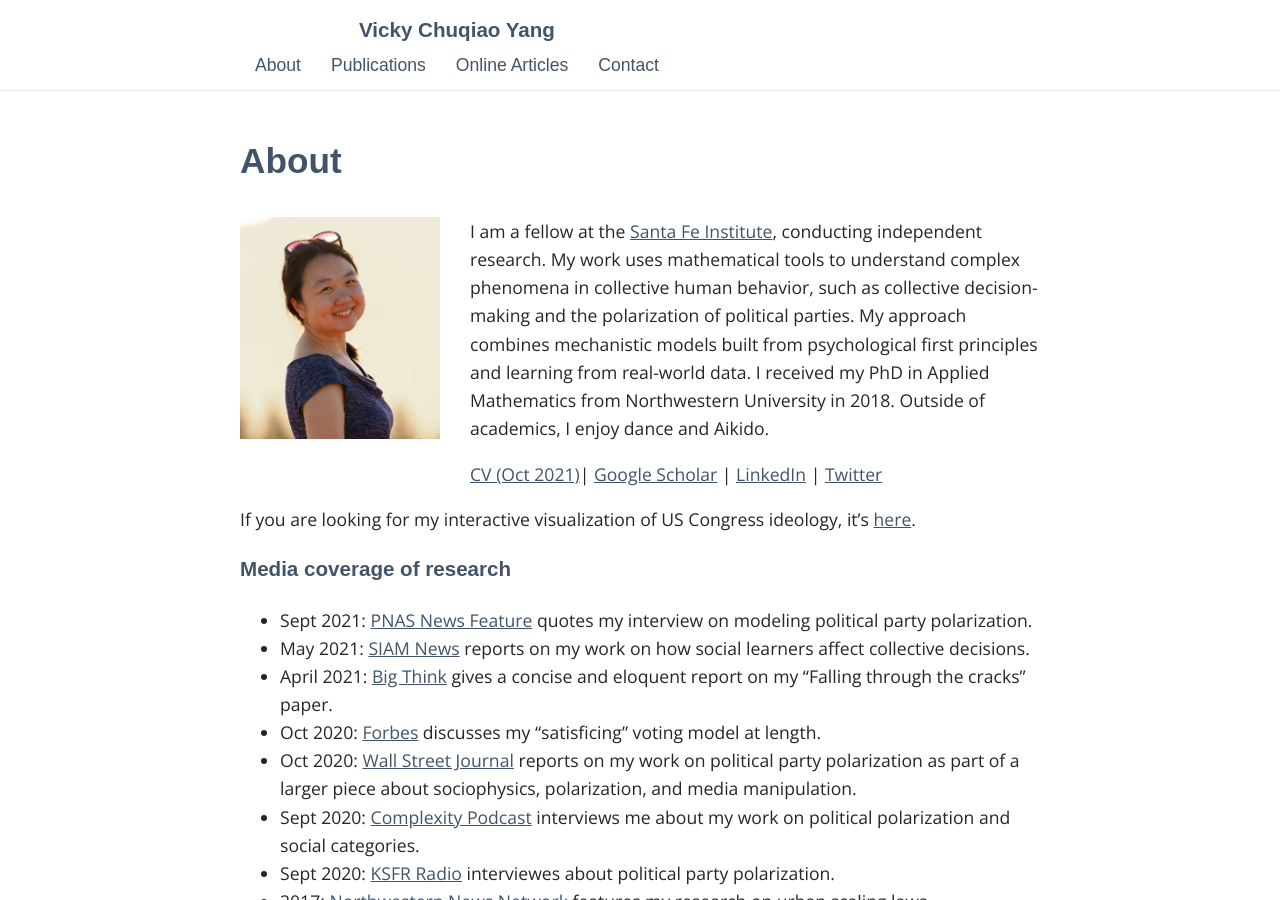
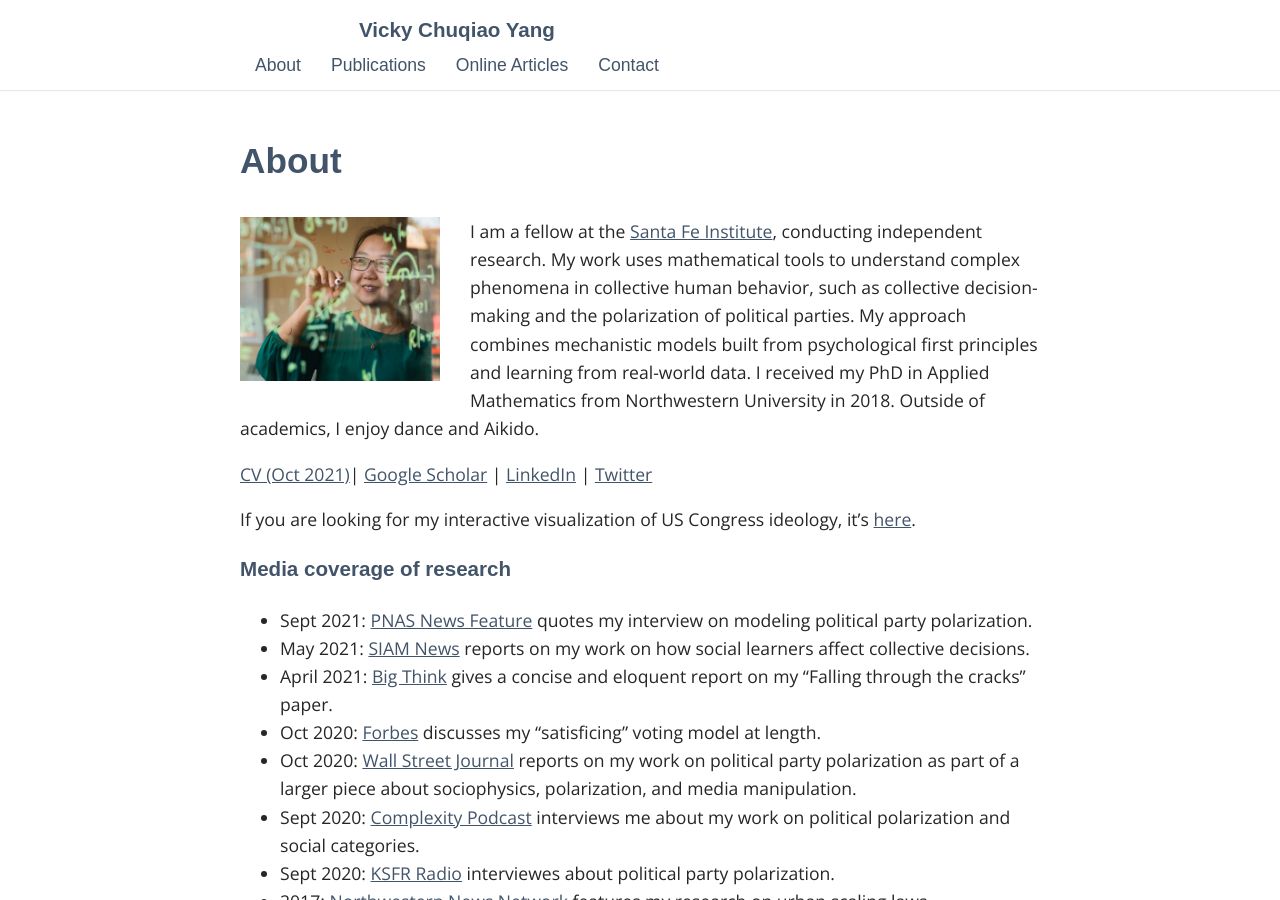
Before and after one commit to vc-yang/vc-yang.github.io, a Jekyll site: the page built from index.md, in a window 1280 px wide and 900 px high. Built offline with Jekyll 4.4.1, drawn with Linux system fonts in a browser that asks for light colours; some web fonts are replaced.

Commit message:
new photo

```diff
--- a/index.md
+++ b/index.md
@@ -3,7 +3,7 @@
 title: About
 ---
 
-<img style="float: left; margin: 0px 30px 30px 0px;" src="../files/vcyang_photo_1708.jpg" width = "200"/>
+<img style="float: left; margin: 0px 30px 30px 0px;" src="../files/VickyPhoto_2018.jpg" width = "200"/>
 I am a fellow at the [Santa Fe Institute](https://www.santafe.edu/), conducting independent research. My work uses mathematical tools to understand complex phenomena in collective human behavior, such as collective decision-making and the polarization of political parties. My approach combines mechanistic models built from psychological first principles and learning from real-world data. I received my PhD in Applied Mathematics from Northwestern University in 2018. Outside of academics, I enjoy dance and Aikido.
 
 [CV (Oct 2021)](../files/CV_Yang_Oct_2020.pdf.pdf)&#124; [Google Scholar](https://scholar.google.com/citations?user=-dMTyjIAAAAJ&hl=en) &#124; [LinkedIn](https://www.linkedin.com/in/vcyang) &#124; [Twitter](https://twitter.com/VickyCYang)
```
